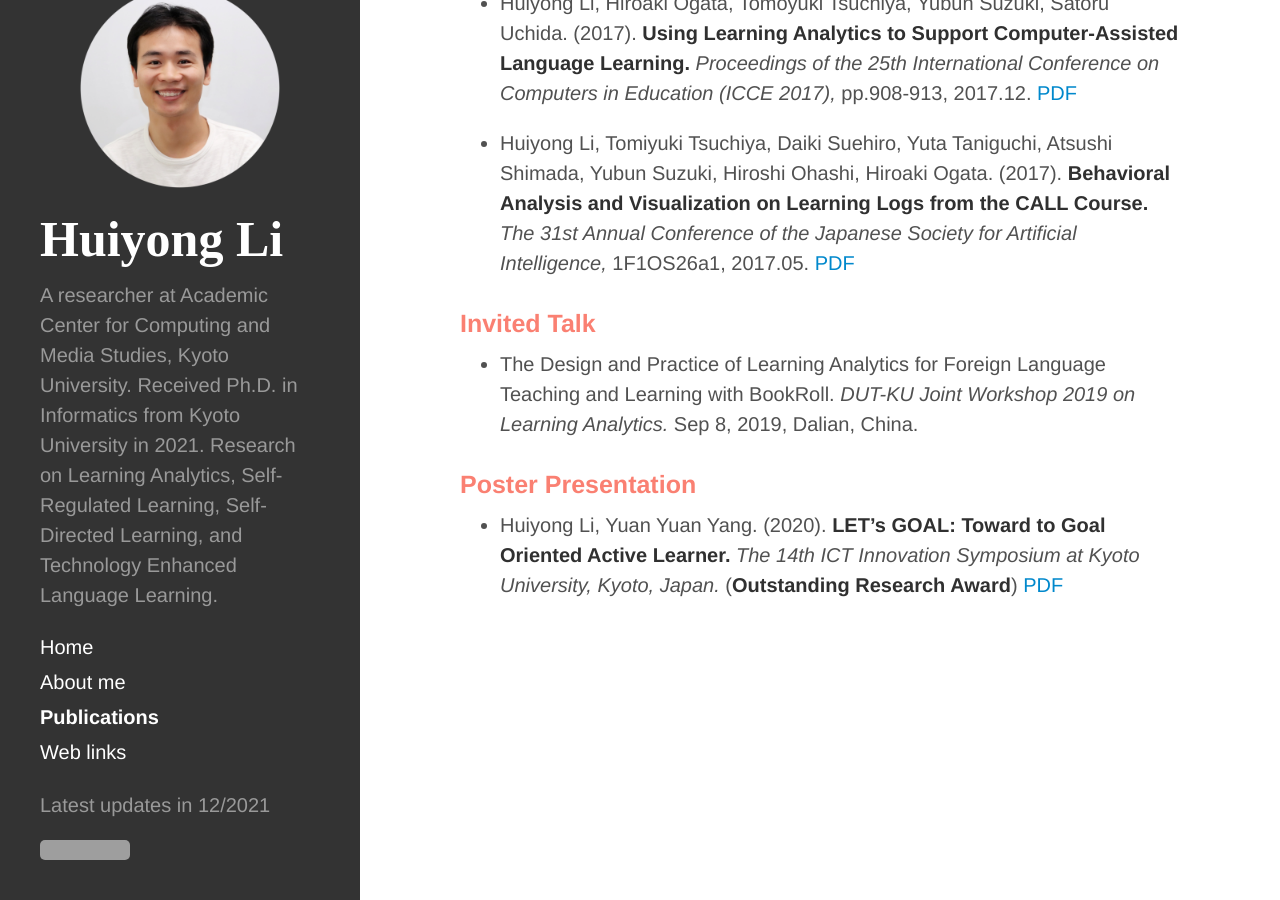
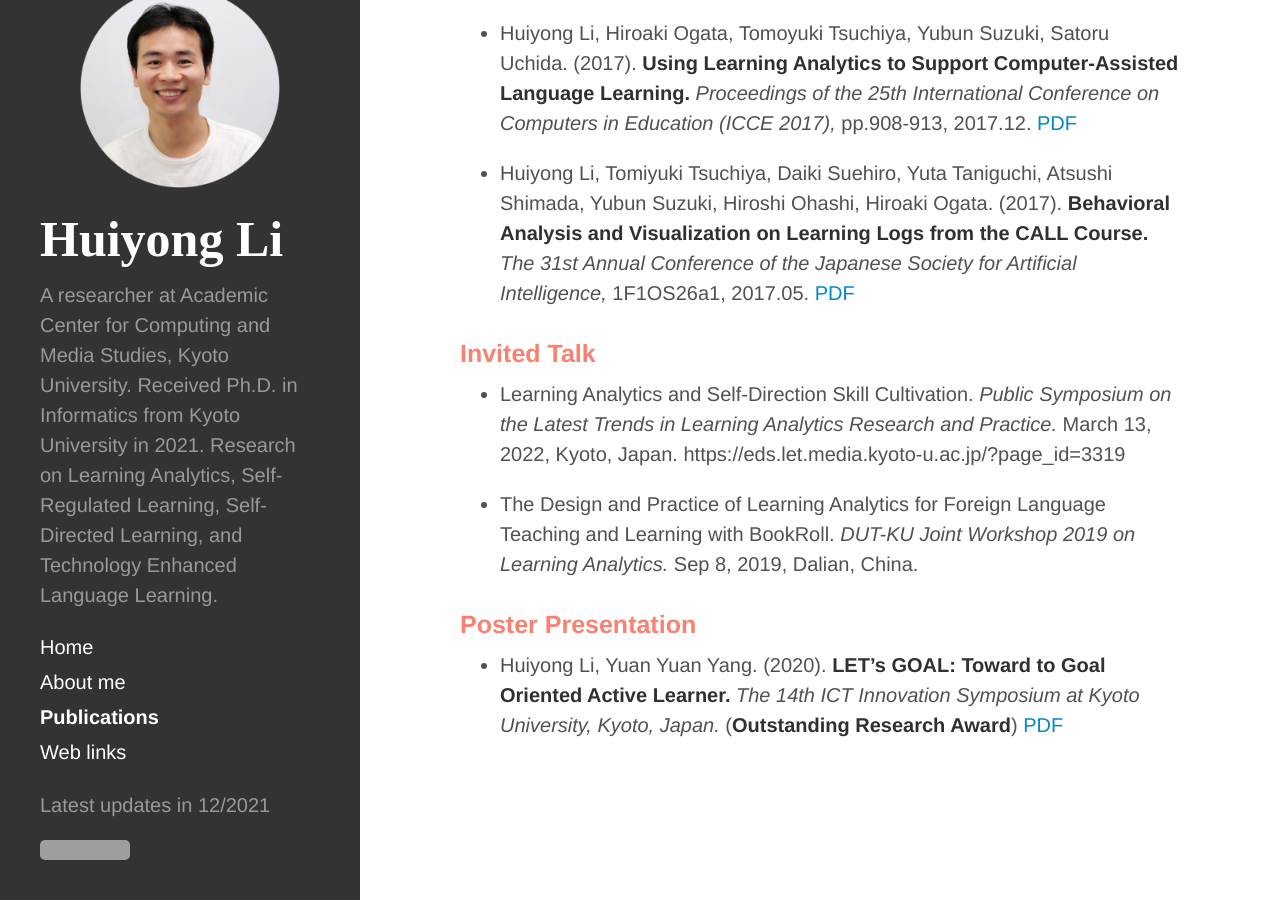
Before and after one commit to li-huiyong/li-huiyong.github.io, a Jekyll site: the page built from publications.md, in a window 1280 px wide and 900 px high, scrolled down 3297 px. Built offline with Jekyll 4.4.1, drawn with Linux system fonts in a browser that asks for light colours; nearby versions of some CDN libraries; some web fonts are replaced; some of the changed lines change nothing that is shown; some of the changed text lies outside the part shown; grey boxes are pictures that could not be loaded.

Commit message:
add Invited Talk

```diff
--- a/publications.md
+++ b/publications.md
@@ -22,19 +22,19 @@
 
 ### <span style="color: Salmon; ">International Conference</span>
 
-* Jiayu Li, Huiyong Li, Rwitajit Majumdar, Yuanyuan Yang, Hiroaki Ogata. (2022). **Self-directed Extensive Reading Supported with GOAL System: Mining Sequential Patterns of Learning Behavior and Predicting Academic Performance.** _Proceedings of the 12th International Learning Analytics and Knowledge Conference (LAK22),_ pp.472-477, ACM, New York, USA. [DOI](https://doi.org/10.1145/3506860.3506889){:target="_blank"} [BibTeX](https://li-huiyong.github.io/resources/li2022self.bib){:target="_blank"}
+* Jiayu Li, Huiyong Li, Rwitajit Majumdar, Yuanyuan Yang, Hiroaki Ogata. (2022). **Self-directed Extensive Reading Supported with GOAL System: Mining Sequential Patterns of Learning Behavior and Predicting Academic Performance.** _Proceedings of the 12th International Learning Analytics and Knowledge Conference (LAK22),_ pp.472-477, ACM, New York, USA. [BibTeX](https://li-huiyong.github.io/resources/li2022self.bib){:target="_blank"} https://doi.org/10.1145/3506860.3506889
 
 * Rwitajit MAJUMDAR, Duygu ŞAHIN, Yuanyuan YANG, Huiyong Li. (2021). **Preparations for Multimodal Analytics of an Enactive Critical Thinking Episode.** _Proceedings of the 29th International Conference on Computers in Education (ICCE2021),_ pp.292-301, 2021.11. [PDF](https://icce2021.apsce.net/wp-content/uploads/2021/12/ICCE2021-Vol.II-PP.-292-301.pdf){:target="_blank"}
 
 * Rwitajit Majumdar, Aditi Kothiyal, Shitanshu Mishra, Prajakt Pande, Huiyong Li, Yuanyuan Yang, Jayakrishnan Madathil Warriem. (2021). **Design of a Critical Thinking Task Environment based on ENaCT framework.** _In 2021 International Conference on Advanced Learning Technologies (ICALT)_ (pp. 294-296). IEEE. https://10.1109/ICALT52272.2021.00095
 
-* Rwitajit Majumdar, Duygu Şahin, Taisho Kondo, Huiyong Li, Yuanyuan Yang, Brendan Flanagan, Hiroaki Ogata. (2021) **Enabling Multimodal Reading Analytics through GOAL Platform.** _Companion Proceedings of the 11th International Conference on Learning Analytics and Knowledge (LAK21),_ pp.79-81, 2021.04.
+* Rwitajit Majumdar, Duygu Şahin, Taisho Kondo, Huiyong Li, Yuanyuan Yang, Brendan Flanagan, Hiroaki Ogata. (2021) **Enabling Multimodal Reading Analytics through GOAL Platform.** _Companion Proceedings of the 11th International Conference on Learning Analytics and Knowledge (LAK21),_ pp.79-81, 2021.04. [PDF](https://www.researchgate.net/publication/357648683_Enabling_Multimodal_Reading_Analytics_through_GOAL_Platform)
 
 * Huiyong Li, Rwitajit Majumdar, Yuan Yuan Yang, Hiroaki Ogata. (2020). **Design of a Self-Reflection Model in GOAL to Support Students' Reflection.** _Proceedings of the 28th International Conference on Computers in Education (ICCE2020),_ pp.330-335, 2020.11. [PDF](https://www.researchgate.net/publication/347114782_Design_of_a_Self-Reflection_Model_in_GOAL_to_Support_Students'_Reflection){:target="_blank"}
 
 * Taisho Kondo, Huiyong Li, Yuan Yuan Yang, Rwitajit Majumdar, Hiroaki Ogata. (2020). **Design Explorations to Support Learner’s Mental Health using Wearable Device and GOAL application.** _Proceedings of the 28th International Conference on Computers in Education (ICCE2020),_ pp.394-399, 2020.11. [PDF](https://repository.kulib.kyoto-u.ac.jp/dspace/handle/2433/259786){:target="_blank"}
 
-* Rwitajit Majumdar, Huiyong Li, Yuan Yuan Yang, Brendan Flanagan, Gokhan Akçapınar, Hiroaki Ogata. (2020). **Oh! Another Deadline: Cohort Analysis of Learner’s Behaviors in Self-Directed Tasks.** _Proceedings of the IEEE 20th International Conference on Advanced Learning Technologies (ICALT2020),_ pp.259-261, 2020.07. [PDF](https://ieeexplore.ieee.org/abstract/document/9155921){:target="_blank"}
+* Rwitajit Majumdar, Huiyong Li, Yuan Yuan Yang, Brendan Flanagan, Gokhan Akçapınar, Hiroaki Ogata. (2020). **Oh! Another Deadline: Cohort Analysis of Learner’s Behaviors in Self-Directed Tasks.** _Proceedings of the IEEE 20th International Conference on Advanced Learning Technologies (ICALT2020),_ pp.259-261, 2020.07. https://ieeexplore.ieee.org/abstract/document/9155921
 
 * Huiyong Li, Yuan Yuan Yang, Rwitajit Majumdar, Gökhan Akçapınar, Brendan Flanagan, Hiroaki Ogata. (2019). **Modeling Self-Planning and Promoting Planning Skills in a Data-Rich Context.** _Proceedings of the 27th International Conference on Computers in Education (ICCE2019),_ pp.300-305, 2019.12. [PDF](https://www.researchgate.net/publication/337745707_Modeling_Self-Planning_and_Promoting_Planning_Skills_in_a_Data-Rich_Context){:target="_blank"}
 
@@ -52,9 +52,13 @@
 
 * Huiyong Li, Tomiyuki Tsuchiya, Daiki Suehiro, Yuta Taniguchi, Atsushi Shimada, Yubun Suzuki, Hiroshi Ohashi, Hiroaki Ogata. (2017). **Behavioral Analysis and Visualization on Learning Logs from the CALL Course.** _The 31st Annual Conference of the Japanese Society for Artificial Intelligence,_ 1F1OS26a1, 2017.05. [PDF](https://www.jstage.jst.go.jp/article/pjsai/JSAI2017/0/JSAI2017_1F1OS26a1/_pdf){:target="_blank"}
 
+
 ### <span style="color: Salmon; ">Invited Talk</span>
 
+* Learning Analytics and Self-Direction Skill Cultivation. _Public Symposium on the Latest Trends in Learning Analytics Research and Practice._ March 13, 2022, Kyoto, Japan. https://eds.let.media.kyoto-u.ac.jp/?page_id=3319
+
 * The Design and Practice of Learning Analytics for Foreign Language Teaching and Learning with BookRoll. _DUT-KU Joint Workshop 2019 on Learning Analytics._ Sep 8, 2019, Dalian, China.
+
 
 ### <span style="color: Salmon; ">Poster Presentation</span>
 
```
